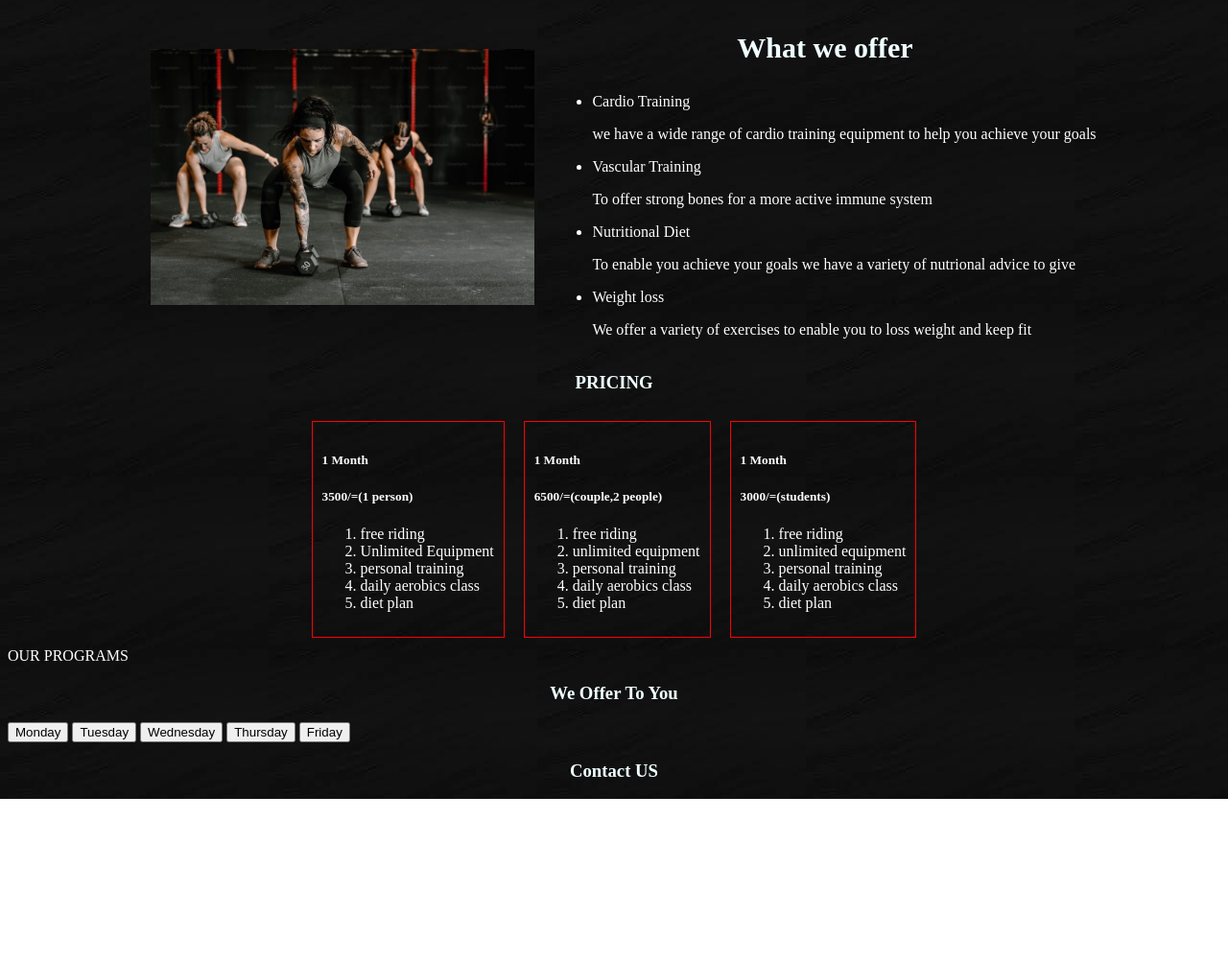
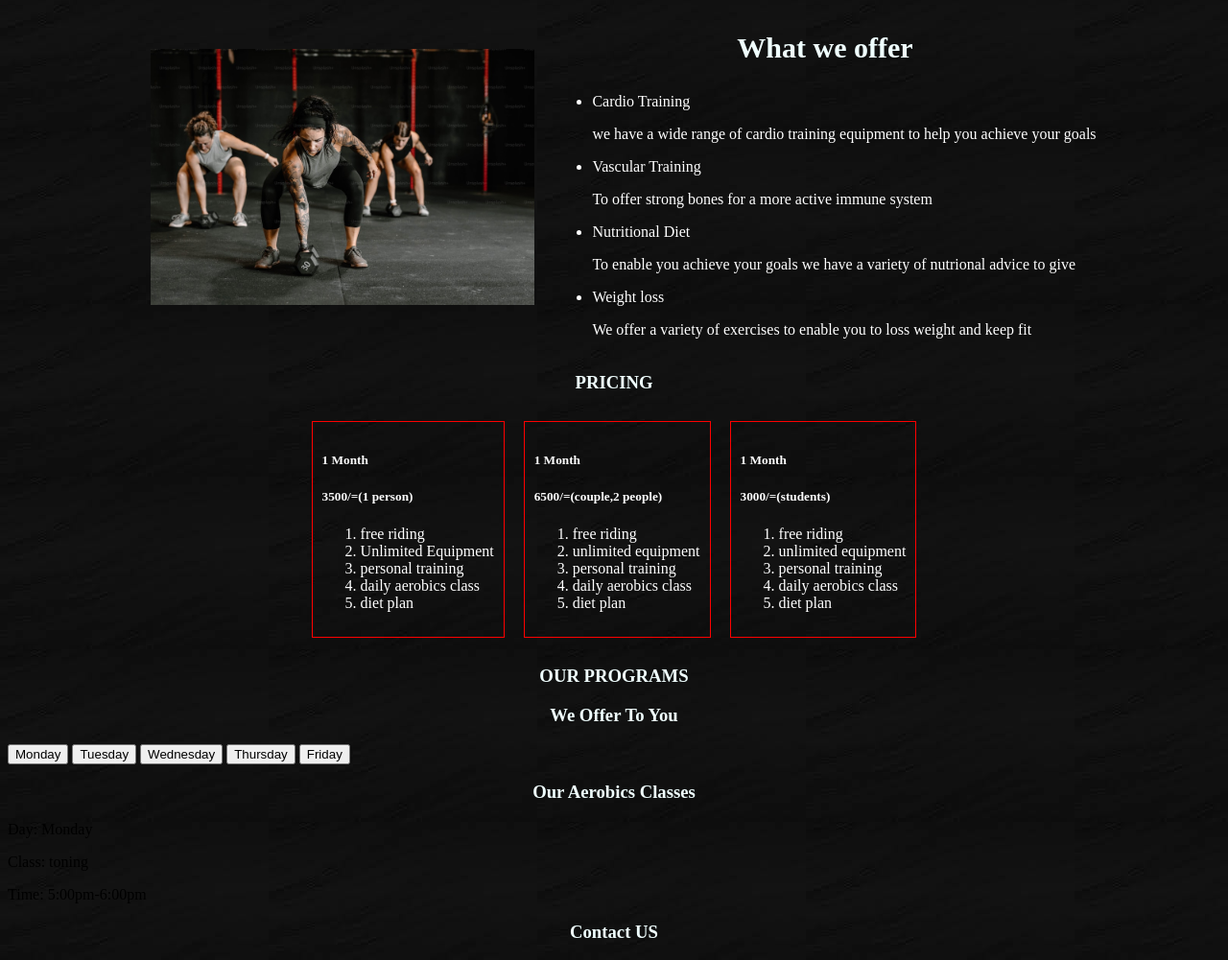
Before and after one commit to CHARITY-WACHIRA/GYM-PROJECT, a plain HTML site: page index.HTML in a window 1280 px wide. Shown: the part 1303-2304 px from the top of the page at 96% size. Before the commit the page ends 2136 px from the top, so only its background shows below. Drawn offline with Linux system fonts and the light colour scheme.

Commit message:
added program

```diff
--- a/index.HTML
+++ b/index.HTML
@@ -156,17 +156,29 @@
 
     </section>
 
-    <section>
-        <div id="fourthphase"
+    <section class="program-sector">
 
+        <div >
             <h3>OUR PROGRAMS</h3>
             <h3>We Offer To You</h3>
+        </div>
 
+        <div class="days-sector">
             <button type="Monday">Monday</button>
             <button type="button">Tuesday</button>
             <button type="button">Wednesday</button>
             <button type="button">Thursday</button>
             <button type="button">Friday</button>
+        </div>
+
+        <div class="schedule">
+            <h3>Our Aerobics Classes</h3>
+            <div>
+                <p>Day: Monday</p>
+                <p>Class: toning</p>
+                <p>Time: 5:00pm-6:00pm</p>
+            </div>
+        </div>
 
 
 
@@ -176,6 +188,6 @@
 
     </section>
 
-
+    <script scr="index.js"></script>
 </body>
 </html>
```
Lines whose indentation alone changed are shown as unchanged.
